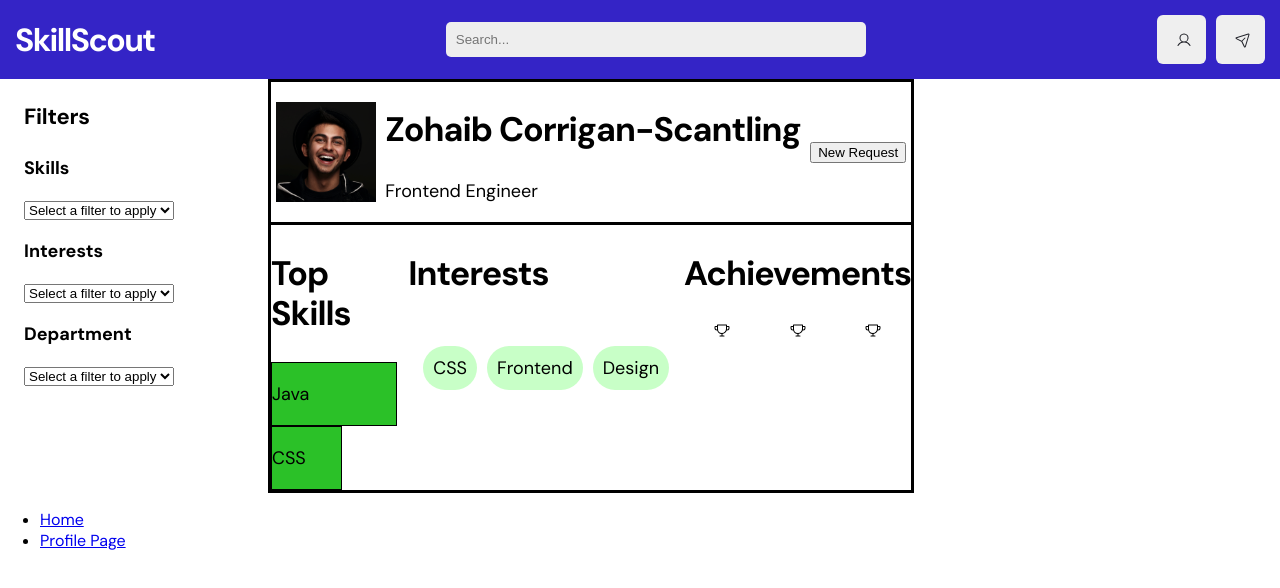
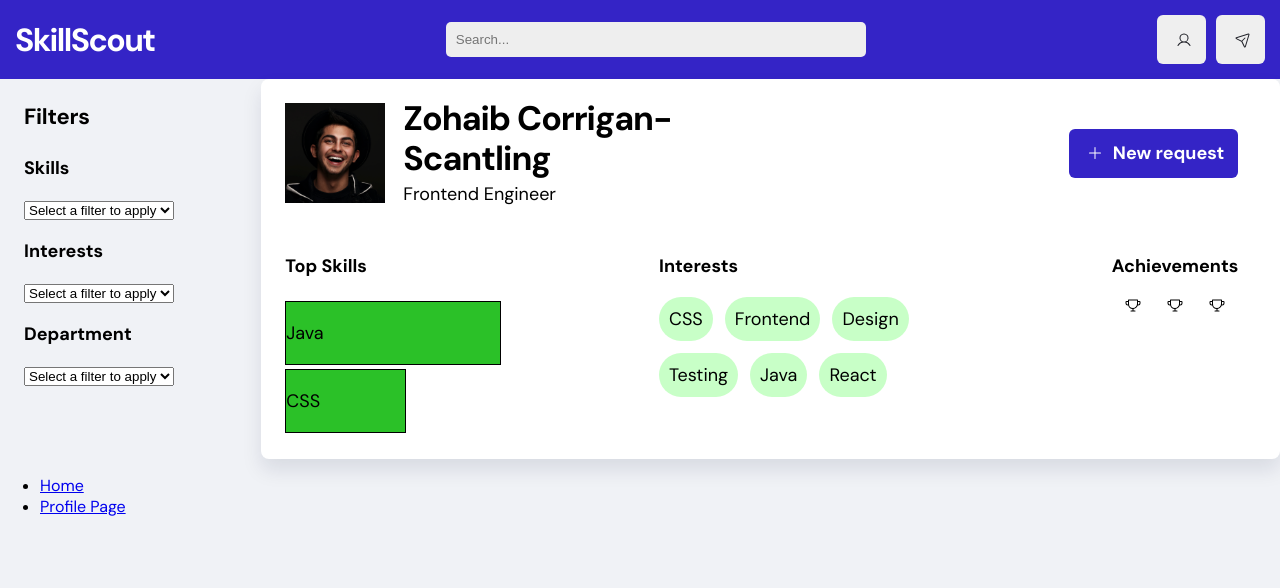
Before and after one commit to kepstein23/SkillScout, a React (Create React App) app in the folder skill-scout/: page / in a window 1280 px wide. Shown: the top 588 px of the page. Built offline with nearby package versions, Linux system fonts and the light colour scheme.

Commit message:
update header, filters, cards

```diff
--- a/skill-scout/src/App.css
+++ b/skill-scout/src/App.css
@@ -36,10 +36,6 @@
   border-color: var(--light-green);
   border-radius: 100px;
   padding: 10px
-}
-
-.tab-container {
-  padding: 5px;
 }
 
 .profile-card-tabs {
--- a/skill-scout/src/HomePage.js
+++ b/skill-scout/src/HomePage.js
@@ -30,7 +30,7 @@ function HomePage() {
           title="Frontend Engineer"
           profilePic={profilePic}
           skills={[{name: "Java", progress:"90%"}, {name: "CSS", progress: "50%"}]}
-          interests={["CSS", "Frontend", "Design"]}
+          interests={["CSS", "Frontend", "Design", "Testing", "Java", "React"]}
           achievements={["achievement", "achievement", "achievement"]}
         />
       </div>
--- a/skill-scout/src/ProfileCard.js
+++ b/skill-scout/src/ProfileCard.js
@@ -1,6 +1,99 @@
 import './App.css'
 import Tab from './Tab.js'
-import {Trophy} from "@phosphor-icons/react"
+import {Trophy, Plus} from "@phosphor-icons/react"
+import styled from 'styled-components';
+import Button from './components/Button.js'
+
+const ProfileCardContainer = styled.div`
+    display: flex;
+    flex-direction: column;
+    align-items: flex-start;
+    padding: 24px;
+    gap: 32px;
+
+    position: relative;
+    width: 1001px;
+    height: 332px;
+
+    /* Default/White */
+
+    background: #FFFFFF;
+    /* Box Shadows/Small */
+
+    box-shadow: 0px 11px 20px rgba(5, 16, 55, 0.1);
+    border-radius: 8px;
+`;
+
+const TopProfile = styled.div`
+    display: flex;
+    flex-direction: row;
+    justify-content: space-between;
+    align-items: center;
+    padding: 0px;
+    gap: 96px;
+
+    width: 953px;
+    height: 100px;
+`;
+
+const PicNameTitle = styled.div`
+    display: flex;
+    flex-direction: row;
+    align-items: center;
+    padding: 0px;
+    gap: 18px;
+
+    width: 526px;
+    height: 100px;
+`;
+
+const NameTitle = styled.div`
+    display: flex;
+    flex-direction: column;
+    align-items: flex-start;
+    padding: 0px;
+    gap: 2px;
+
+    width: 408px;
+    // height: 68px;
+`;
+
+const BottomProfile = styled.div`
+    display: flex;
+    flex-direction: row;
+    justify-content: space-between;
+    align-items: flex-start;
+    padding: 0px;
+    gap: 63px;
+
+    width: 953px;
+    height: 152px;
+`;
+
+const Skills = styled.div`
+    display: flex;
+    flex-direction: column;
+    align-items: flex-start;
+    padding: 0px;
+    gap: 4px;
+
+    width: 237px;
+    height: 152px;
+`;
+
+const InterestTags = styled.div`
+    display: flex;
+    flex-direction: row;
+    align-items: flex-start;
+    padding: 0px;
+    gap: 12px;
+    flex-wrap: wrap;
+
+    width: 316px;
+    height: 28px;
+`;
+
+
 function ProfileCard( {name, title, profilePic, skills, interests, achievements} ) {
     //[{name: "", progress: "10%"}]
     let skillsElements = [];
@@ -38,39 +131,39 @@ function ProfileCard( {name, title, profilePic, skills, interests, achievements}
     }
 
     return (
-        <div class="profile-card">
-            <div class="profile-heading">
-                <img class="profile-pic" src={profilePic} alt="profile"/>
+        <ProfileCardContainer>
+            <TopProfile>
+                <PicNameTitle>
+                    <img class="profile-pic" src={profilePic} alt="profile"/>
+                    <NameTitle>
+                        <h2 style={{margin: 0}}>{name}</h2>
+                        <p style={{ margin: 0 }}>{title}</p>
+                    </NameTitle>
+                </PicNameTitle>
+                <Button type='primary' icon={Plus} text="New request" />
+            </TopProfile>
+            <BottomProfile>
+                <Skills>
+                    <p className='bold'>Top Skills</p>
+                    {skillsElements}
+                </Skills>
                 <div>
-                    <h2>{name}</h2>
-                    <p>{title}</p>
-                </div>
-                <button>
-                    New Request
-                </button>
-            </div>
-            <div style={{display: "flex", justifyContent: "center"}}>
-                <div class="profile-card-skills">
-                    <h2>Top Skills</h2>
-                    {skillsElements}
+                    <p className='bold'>Interests</p>
+                    <InterestTags>
+                        {interestElements}
+                    </InterestTags>
                 </div>
                 <div>
-                    <h2>Interests</h2>
-                    <div class="profile-card-tabs">
-                        {interestElements}
-                    </div>
-                </div>
-                <div>
-                    <h2>Achievements</h2>
+                    <p className='bold'>Achievements</p>
                     <div class="trophies">
                         {achievementElements}
                     </div>
 
                 </div>
-            </div>
+            </BottomProfile>
 
 
-        </div>
+        </ProfileCardContainer>
     )
 }
 
--- a/skill-scout/src/Tab.js
+++ b/skill-scout/src/Tab.js
@@ -1,8 +1,8 @@
 export default function Tab({deletable, text}) {
     //TODO add deletable
     return (
-        <div class="tab-container">
-            <p><span class="Tab">{text}</span></p>
+        <div>
+            <p style={{margin: "0.5em 0"}}><span class="Tab">{text}</span></p>
         </div>
     )
 }
--- a/skill-scout/src/components/Button.js
+++ b/skill-scout/src/components/Button.js
@@ -1,5 +1,6 @@
 import React from 'react';
 import styled from 'styled-components';
+import '../App.css'
 
 const ButtonContainer = styled.button`
   display: flex;
@@ -13,8 +14,8 @@ const ButtonContainer = styled.button`
   border: none;
   border-radius: 6px;
   font-size: 16px;
-  font-weight: bold;
   cursor: pointer;
+  font-family: var(--font-family);
 `;
 
 const PrimaryButton = styled(ButtonContainer)`
@@ -33,7 +34,7 @@ const Button = ({ type = 'primary', icon: IconComponent, text }) => {
     return (
         <ButtonComponent>
             {IconComponent && <IconComponent />}
-            {text && <span>{text}</span>}
+            {text && <p className='bold no-margin'>{text}</p>}
         </ButtonComponent>
     );
 };
--- a/skill-scout/src/index.css
+++ b/skill-scout/src/index.css
@@ -49,9 +49,14 @@ p.bold {
   font-weight: 700;
 }
 
+.no-margin {
+  margin: 0;
+}
+
 body {
   margin: 0;
   font-family: var(--font-family);
+  background-color: var(--gray);
   -webkit-font-smoothing: antialiased;
   -moz-osx-font-smoothing: grayscale;
 }
```
